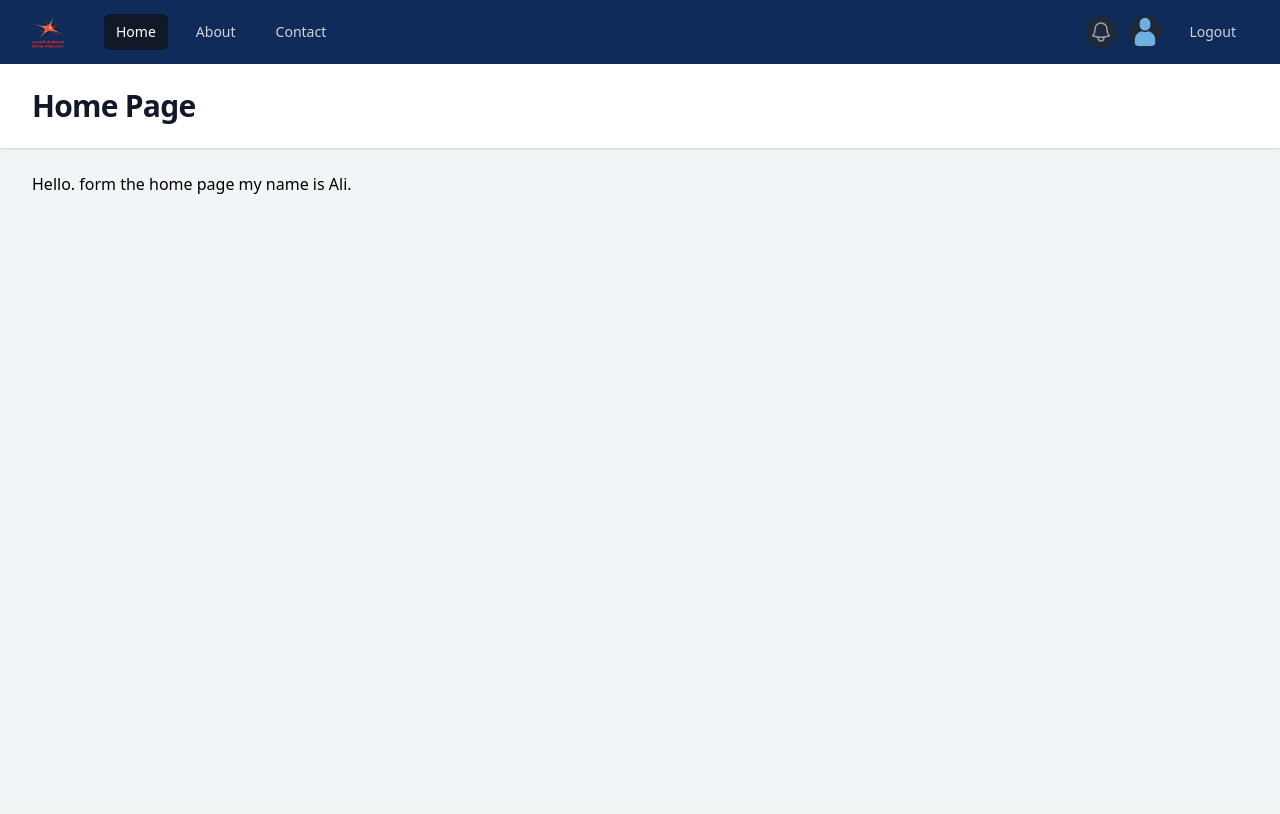
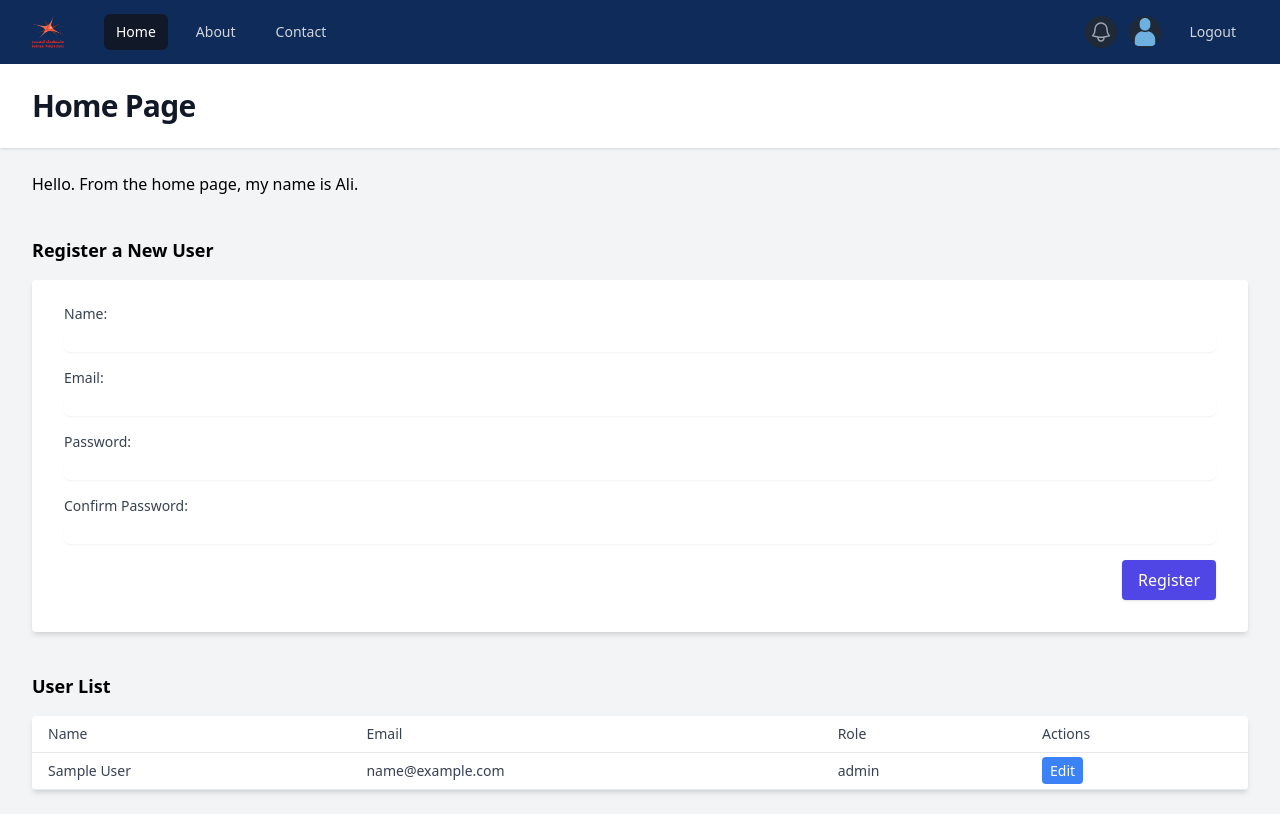
Before and after one commit to CodeMonster88088/VMS, a Laravel app: page / in a window 1280 px wide. Before the commit the page ends 194 px from the top, so only its background shows below. Run offline with Laravel 12, Linux system fonts and the light colour scheme; tables that the repository leaves empty hold one stand-in row (values such as "Sample post"); parts of the project's set-up code (start-up, migrations or seed data) failed here and were passed over; some libraries are stand-ins or nearby versions.

Commit message:
register, edit and delete users functions

```diff
--- /dev/null
+++ b/app/Http/Controllers/AdminController.php
@@ -0,0 +1,73 @@
+<?php
+
+namespace App\Http\Controllers;
+
+use Illuminate\Http\Request;
+use App\Models\User;
+
+class AdminController extends Controller
+{
+    public function showHomePage()
+    {
+        // Retrieve all users from the database
+        $users = User::all();
+
+        // Pass data to the home view
+        return view('home', [
+            'greeting' => 'Hello',
+            'name' => 'Ali',
+            'users' => $users,
+        ]);
+    }
+    public function deleteUser($id)
+    {
+        \App\Models\User::findOrFail($id)->delete();
+        return redirect()->route('home')->with('success', 'User deleted successfully.');
+    }
+
+    public function editUser($id)
+    {
+        $user = \App\Models\User::findOrFail($id); // Retrieve the user by ID or fail if not found
+        return view('edit-user', compact('user')); // Pass the user data to the edit view
+    }
+
+
+    public function registerUser(Request $request)
+    {
+        // Validation and user creation logic
+        $request->validate([
+            'name' => 'required|string|max:255',
+            'email' => 'required|string|email|max:255|unique:users',
+            'password' => 'required|string|min:8|confirmed',
+
+        ]);
+
+        \App\Models\User::create([
+            'name' => $request->name,
+            'email' => $request->email,
+            'password' => \Illuminate\Support\Facades\Hash::make($request->password),
+            'role' => 'user', // Hard-code role as 'user'
+        ]);
+
+        return redirect()->route('home')->with('success', 'User registered successfully.');
+    }
+
+    public function updateUser(Request $request, $id)
+    {
+        $request->validate([
+            'name' => 'required|string|max:255',
+            'email' => 'required|string|email|max:255|unique:users,email,' . $id,
+            'role' => 'required|string',
+        ]);
+
+        $user = \App\Models\User::findOrFail($id);
+        $user->update([
+            'name' => $request->name,
+            'email' => $request->email,
+            'role' => $request->role,
+        ]);
+
+        return redirect()->route('home')->with('success', 'User updated successfully.');
+    }
+
+}
--- a/app/Models/User.php
+++ b/app/Models/User.php
@@ -21,6 +21,7 @@ class User extends Authenticatable
         'name',
         'email',
         'password',
+        'role',
     ];
 
     /**
--- a/resources/views/home.blade.php
+++ b/resources/views/home.blade.php
@@ -1,6 +1,106 @@
 <x-layout>
     <x-slot:heading>
         Home Page
+        <script>
+            function confirmDelete() {
+                return confirm('Are you sure you want to delete this user?');
+            }
+        </script>
+
     </x-slot:heading>
-    <h1>{{ $greeting }}. form the home page my name is {{$name}}.</h1>
+
+    <!-- Greeting Section -->
+    <h1>{{ $greeting }}. From the home page, my name is {{ $name }}.</h1>
+
+    <!-- Registration Form -->
+    <div class="mt-10">
+        <h2 class="text-lg font-bold mb-4">Register a New User</h2>
+
+        <!-- Display Success Message -->
+        @if(session('success'))
+            <div class="bg-green-500 text-white p-4 rounded mb-4">
+                {{ session('success') }}
+            </div>
+        @endif
+
+        <form action="{{ route('register.user') }}" method="POST" class="bg-white shadow-md rounded px-8 pt-6 pb-8">
+            @csrf
+
+            <div class="mb-4">
+                <label for="name" class="block text-sm font-medium text-gray-700">Name:</label>
+                <input type="text" id="name" name="name" class="mt-1 block w-full rounded-md border-gray-300 shadow-sm focus:border-indigo-300 focus:ring focus:ring-indigo-200 focus:ring-opacity-50" required>
+                @error('name')
+                <span class="text-red-500 text-sm">{{ $message }}</span>
+                @enderror
+            </div>
+
+            <div class="mb-4">
+                <label for="email" class="block text-sm font-medium text-gray-700">Email:</label>
+                <input type="email" id="email" name="email" class="mt-1 block w-full rounded-md border-gray-300 shadow-sm focus:border-indigo-300 focus:ring focus:ring-indigo-200 focus:ring-opacity-50" required>
+                @error('email')
+                <span class="text-red-500 text-sm">{{ $message }}</span>
+                @enderror
+            </div>
+
+            <div class="mb-4">
+                <label for="password" class="block text-sm font-medium text-gray-700">Password:</label>
+                <input type="password" id="password" name="password" class="mt-1 block w-full rounded-md border-gray-300 shadow-sm focus:border-indigo-300 focus:ring focus:ring-indigo-200 focus:ring-opacity-50" required>
+                @error('password')
+                <span class="text-red-500 text-sm">{{ $message }}</span>
+                @enderror
+            </div>
+
+            <div class="mb-4">
+                <label for="password_confirmation" class="block text-sm font-medium text-gray-700">Confirm Password:</label>
+                <input type="password" id="password_confirmation" name="password_confirmation" class="mt-1 block w-full rounded-md border-gray-300 shadow-sm focus:border-indigo-300 focus:ring focus:ring-indigo-200 focus:ring-opacity-50" required>
+                @error('password_confirmation')
+                <span class="text-red-500 text-sm">{{ $message }}</span>
+                @enderror
+            </div>
+
+            <div class="flex justify-end">
+                <button type="submit" class="bg-indigo-600 text-white px-4 py-2 rounded shadow hover:bg-indigo-700 focus:outline-none focus:ring focus:ring-indigo-200">
+                    Register
+                </button>
+            </div>
+        </form>
+    </div>
+
+    <!-- User List -->
+    <div class="mt-10">
+        <h2 class="text-lg font-bold mb-4">User List</h2>
+
+        <!-- Display User Table -->
+        <table class="min-w-full bg-white shadow-md rounded">
+            <thead>
+            <tr>
+                <th class="px-4 py-2 border-b text-left text-sm font-medium text-gray-700">Name</th>
+                <th class="px-4 py-2 border-b text-left text-sm font-medium text-gray-700">Email</th>
+                <th class="px-4 py-2 border-b text-left text-sm font-medium text-gray-700">Role</th>
+                <th class="px-4 py-2 border-b text-left text-sm font-medium text-gray-700">Actions</th>
+            </tr>
+            </thead>
+            <tbody>
+            @foreach ($users as $user)
+                <tr>
+                    <td class="px-4 py-2 border-b text-sm text-gray-700">{{ $user->name }}</td>
+                    <td class="px-4 py-2 border-b text-sm text-gray-700">{{ $user->email }}</td>
+                    <td class="px-4 py-2 border-b text-sm text-gray-700">{{ $user->role }}</td>
+                    <td class="px-4 py-2 border-b text-sm text-gray-700">
+                        @if ($user->role !== 'admin') <!-- Only show Delete button for non-admin users -->
+                        <form action="{{ route('delete.user', $user->id) }}" method="POST" class="inline-block" onsubmit="return confirmDelete()">
+                            @csrf
+                            @method('DELETE')
+                            <button type="submit" class="bg-red-500 text-white px-2 py-1 rounded">
+                                Delete
+                            </button>
+                        </form>
+                        @endif
+                        <a href="{{ route('edit.user', $user->id) }}" class="bg-blue-500 text-white px-2 py-1 rounded">Edit</a>
+                    </td>
+                </tr>
+            @endforeach
+            </tbody>
+        </table>
+    </div>
 </x-layout>
--- a/routes/web.php
+++ b/routes/web.php
@@ -1,6 +1,7 @@
 <?php
 
 use Illuminate\Support\Facades\Route;
+use App\Http\Controllers\AdminController;
 
 Route::get('/', function () {
     return view('home' , ['greeting' => 'Hello' , 'name' => 'Ali']);
@@ -17,3 +18,15 @@ Route::get('/contact', function () {
 Route::get('/login', [\App\Http\Controllers\AuthController::class, 'showLoginForm'])->name('login');
 Route::post('/login', [\App\Http\Controllers\AuthController::class, 'login']);
 Route::post('/logout', [\App\Http\Controllers\AuthController::class, 'logout'])->name('logout');
+
+// Add this route for displaying the home page with the form
+Route::get('/', [AdminController::class, 'showHomePage'])->name('home');
+
+// Add this route for handling the registration
+Route::post('/register-user', [AdminController::class, 'registerUser'])->name('register.user');
+
+Route::get('/', [AdminController::class, 'showHomePage'])->name('home');
+Route::delete('/user/{id}', [AdminController::class, 'deleteUser'])->name('delete.user');
+Route::get('/user/{id}/edit', [AdminController::class, 'editUser'])->name('edit.user');
+
+Route::put('/user/{id}', [AdminController::class, 'updateUser'])->name('update.user');
```
Also changed, not shown: resources/views/edit-user.blade.php (added, +46 -0 lines), database/migrations/2024_11_20_081044_add_role_to_users_table.php (added).
